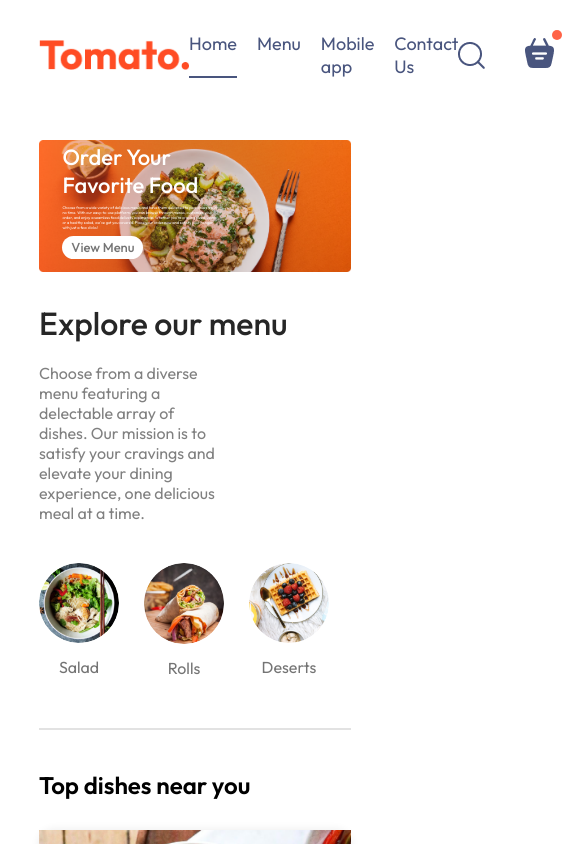
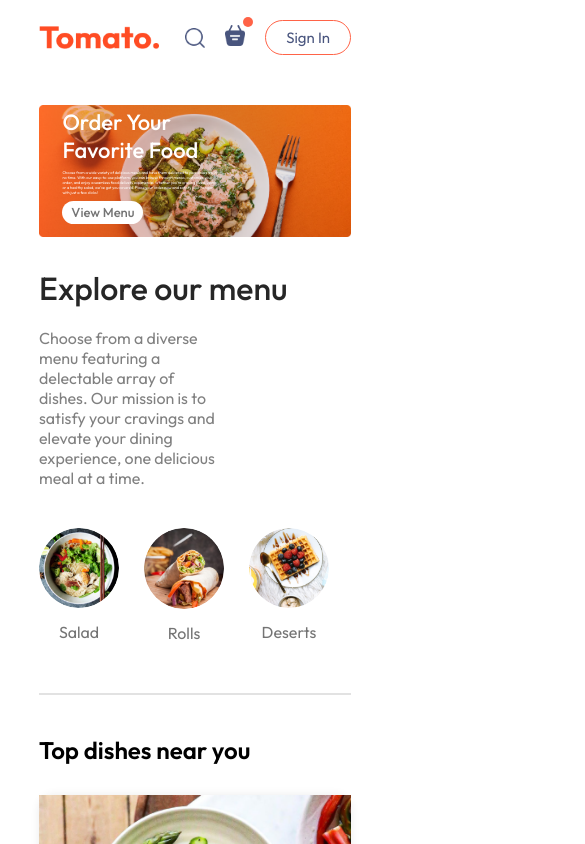
Before and after one commit to Bereket110/food-delivery-platform, a React (Vite) app in the folder frontend/: page / in a window 390 px wide. Shown: the top 844 px of the page, 585 px wide, since content can reach past the window. Built offline with nearby package versions, Linux system fonts and the light colour scheme.

Commit message:
Navbar responsive

```diff
--- a/frontend/src/components/Footer/Footer.jsx
+++ b/frontend/src/components/Footer/Footer.jsx
@@ -3,7 +3,7 @@ import "./Footer.css";
 import { assets } from "../../assets/frontend_assets/assets";
 const Footer = () => {
   return (
-    <div className="footer">
+    <div className="footer" id="footer">
       <div className="footer-content">
         <div className="footer-content-left">
           <img src={assets.logo} alt="" />
--- a/frontend/src/components/Navbar/Navbar.css
+++ b/frontend/src/components/Navbar/Navbar.css
@@ -9,7 +9,7 @@
 }
 .navbar-menu {
   display: flex;
-  gap: 20px;
+  gap: 30px;
   color: #49557e;
   font-size: 18px;
 }
@@ -50,3 +50,48 @@
   top: -8px;
   right: -8px;
 }
+
+@media (max-width: 1050px) {
+  .navbar .logo {
+    width: 140px;
+  }
+  .navbar-menu {
+    gap: 20px;
+    font-size: 17px;
+  }
+  .navbar-right {
+    gap: 30px;
+  }
+  .navbar-right img {
+    width: 22px;
+  }
+  .navbar-right button {
+    padding: 8px 25px;
+  }
+}
+
+@media (max-width: 900px) {
+  .navbar .logo {
+    width: 120px;
+  }
+  .navbar-menu {
+    gap: 15px;
+    font-size: 16px;
+  }
+  .navbar-right {
+    gap: 20px;
+  }
+  .navbar-right img {
+    width: 20px;
+  }
+  .navbar-right button {
+    padding: 7px 20px;
+    font-size: 15px;
+  }
+}
+
+@media (max-width: 750px) {
+  .navbar-menu {
+    display: none;
+  }
+}
--- a/frontend/src/components/Navbar/Navbar.jsx
+++ b/frontend/src/components/Navbar/Navbar.jsx
@@ -1,36 +1,40 @@
 import React, { useState } from "react";
 import "./Navbar.css";
 import { assets } from "../../assets/frontend_assets/assets";
+import { Link } from "react-router-dom";
 const Navbar = () => {
   const [menu, setMenu] = useState("home");
   return (
     <div className="navbar">
       <img src={assets.logo} alt="" className="logo" />
       <ul className="navbar-menu">
-        <li
+        <Link
+          to="/"
           onClick={() => setMenu("home")}
           className={menu == "home" ? "active" : ""}
         >
           Home
-        </li>
-        <li
+        </Link>
+        <a
+          href="#explore-menu"
           onClick={() => setMenu("menu")}
           className={menu == "menu" ? "active" : ""}
         >
           Menu
-        </li>
+        </a>
         <li
           onClick={() => setMenu("mobile-app")}
           className={menu == "mobile-app" ? "active" : ""}
         >
           Mobile app
         </li>
-        <li
+        <a
+          href="#footer"
           onClick={() => setMenu("contact-us")}
           className={menu == "contact-us" ? "active" : ""}
         >
           Contact Us
-        </li>
+        </a>
       </ul>
       <div className="navbar-right">
         <img src={assets.search_icon} alt="" />
--- a/frontend/src/index.css
+++ b/frontend/src/index.css
@@ -4,6 +4,7 @@
   margin: 0;
   box-sizing: border-box;
   font-family: "Outfit";
+  scroll-behavior: smooth;
 }
 body {
   min-height: 100vh;
@@ -17,6 +18,7 @@ ul {
 }
 li {
   list-style: none;
+  cursor: pointer;
 }
 button {
   cursor: pointer;
```
